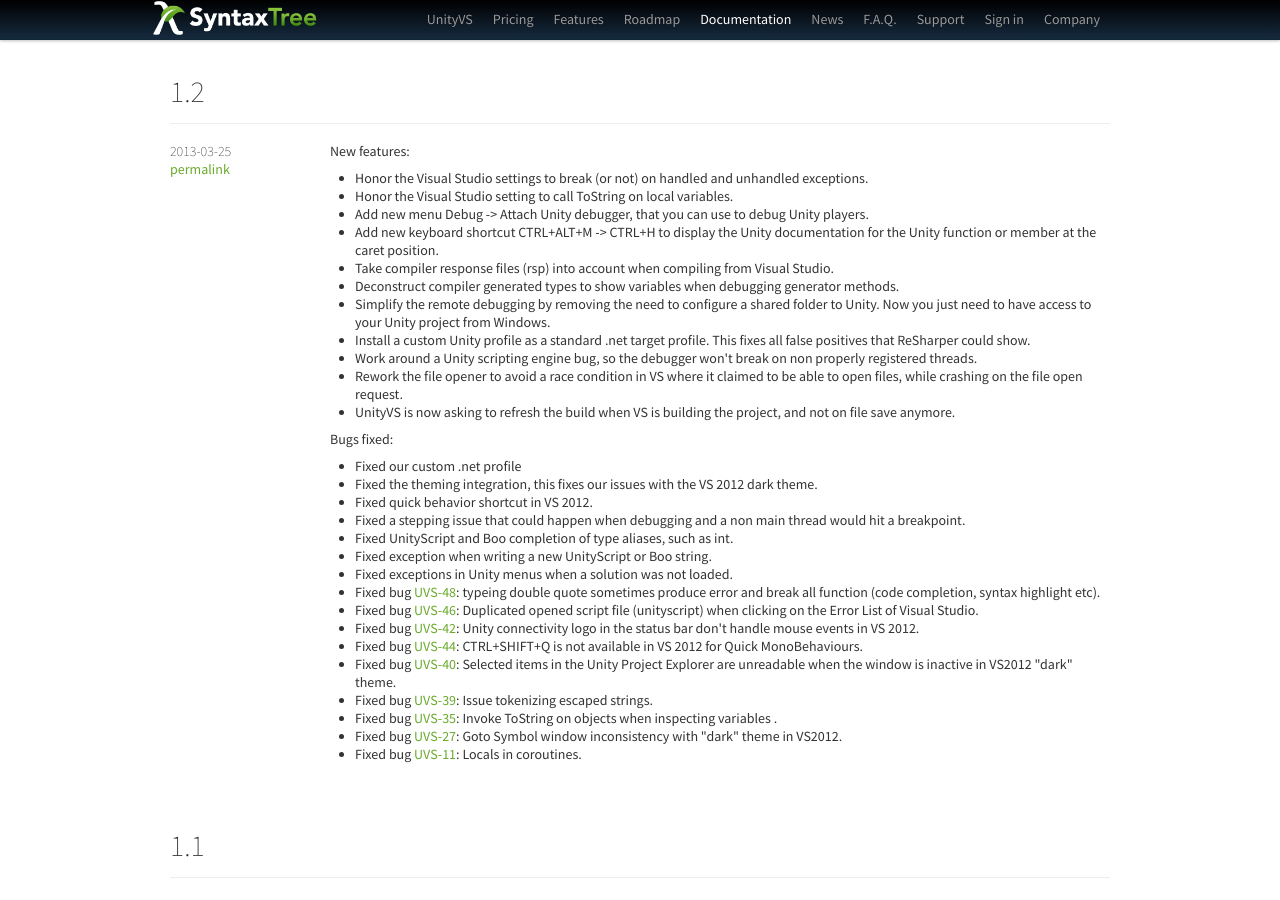
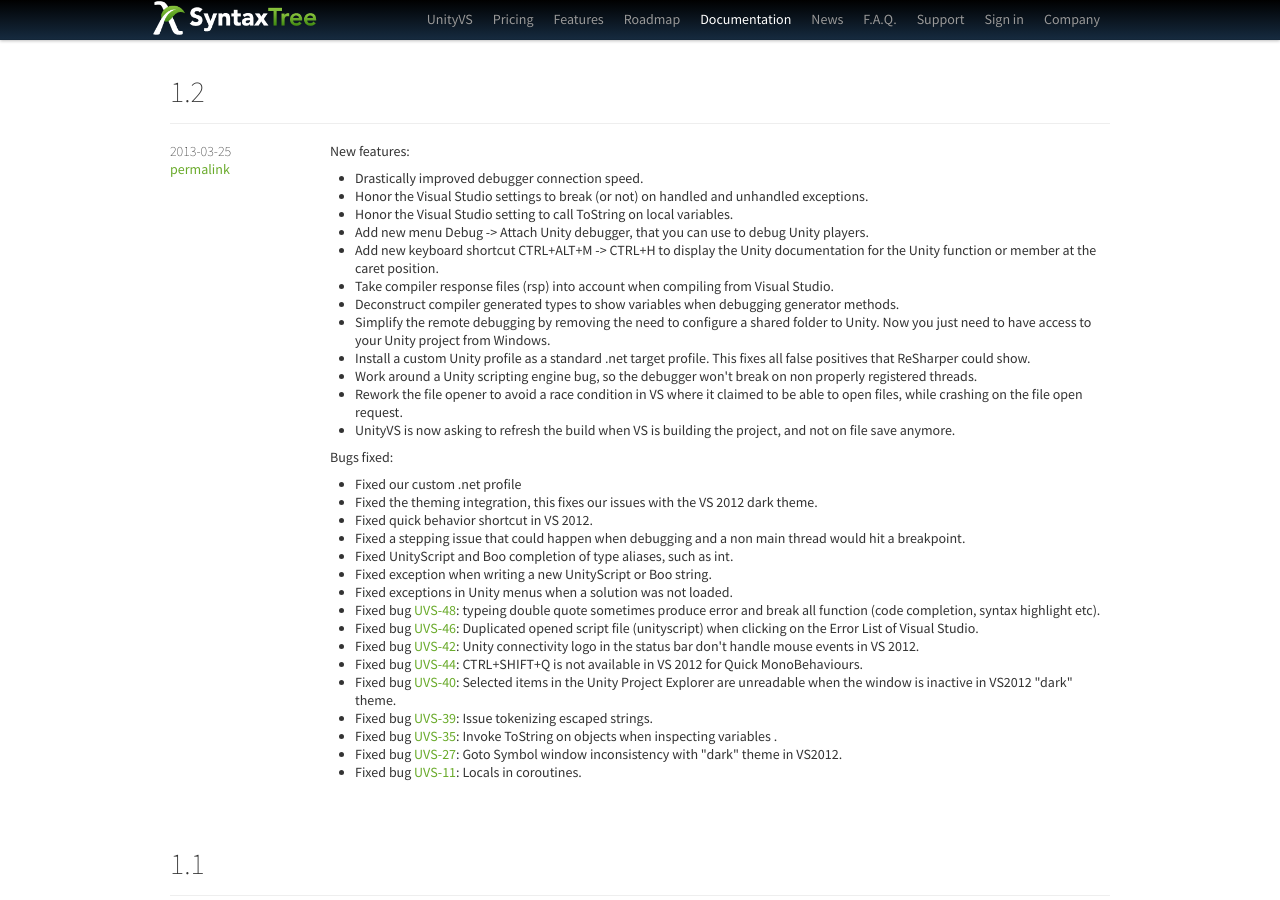
Before and after one commit to syntaxtree/unityvs.com, a Jekyll site: the page built from documentation/changelog/index.html, in a window 1280 px wide and 900 px high. Built offline with Jekyll 4.4.1, drawn with Linux system fonts in a browser that asks for light colours; comment, search, counter and statistics services are not loaded.

Commit message:
Add changelog entry for the connection speed

```diff
--- a/documentation/changelog/index.html
+++ b/documentation/changelog/index.html
@@ -17,6 +17,7 @@
     <div class="span10 categorized">
       <p>New features:</p>
       <ul>
+        <li>Drastically improved debugger connection speed.</li>
         <li>Honor the Visual Studio settings to break (or not) on handled and unhandled exceptions.</li>
         <li>Honor the Visual Studio setting to call ToString on local variables.</li>
         <li>Add new menu Debug -> Attach Unity debugger, that you can use to debug Unity players.</li>
```
